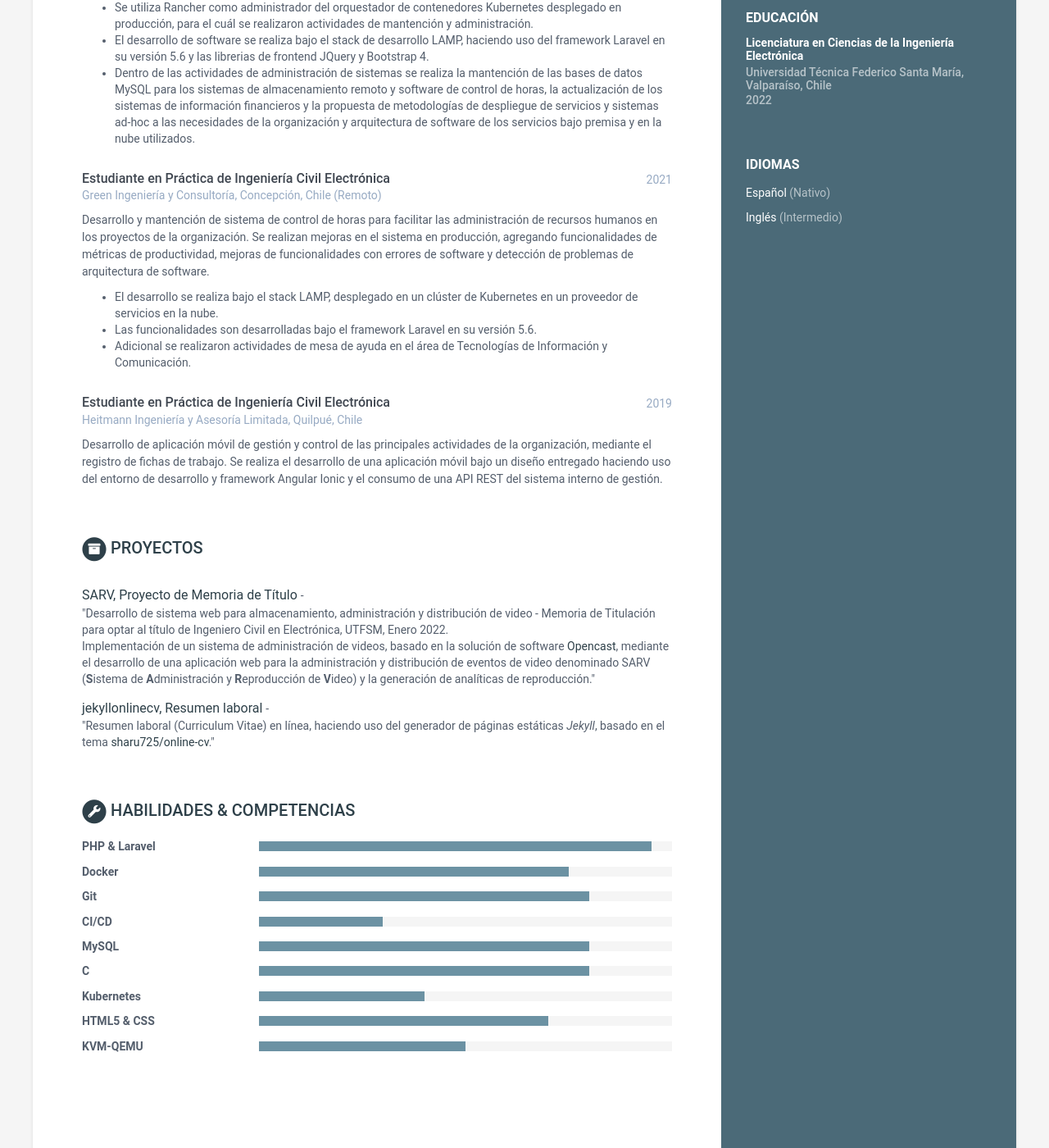
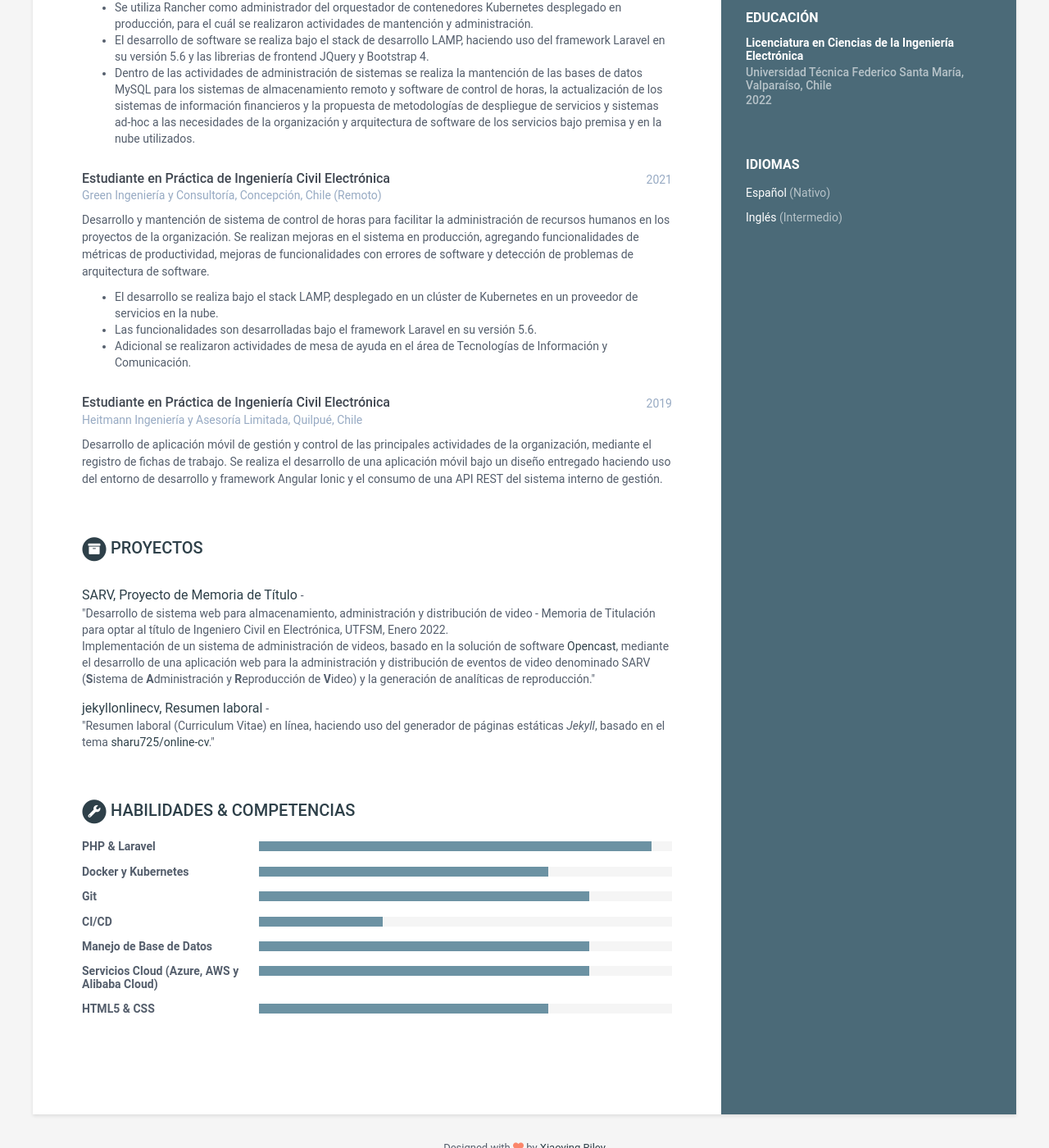
Before and after one commit to agusacevedoanazco/jekyllonlinecv, a Jekyll site: the page built from index.html, in a window 1280 px wide and 1400 px high, scrolled down 584 px. Shown: the whole window at 82% size. Built offline with Jekyll 4.4.1, drawn with Linux system fonts in a browser that asks for light colours.

Commit message:
Update data.yml

```diff
--- a/_data/data.yml
+++ b/_data/data.yml
@@ -26,7 +26,7 @@ sidebar:
     # stack-overflow: # Number/Username, e.g. 123456/alandoe
     # codewars:
     # goodreads: # Number-Username, e.g. 123456-alandoe
-    pdf: https://seafile.nitsuga.cf/f/2e53a7f57f7d4d898c5a/
+    pdf: https://nextcloud.nitsuga.cf/s/Qrd7LTo9rPKbYCW
 
     languages:
       - idiom: Español
@@ -109,7 +109,7 @@ experiences:
       time: 2021
       company: Green Ingeniería y Consultoría, Concepción, Chile (Remoto)
       details: |
-        Desarrollo y mantención de sistema de control de horas para facilitar las administración
+        Desarrollo y mantención de sistema de control de horas para facilitar la administración
         de recursos humanos en los proyectos de la organización. Se realizan mejoras en el sistema
         en producción, agregando funcionalidades de métricas de productividad, mejoras de
         funcionalidades con errores de software y detección de problemas de arquitectura de software.
@@ -176,8 +176,8 @@ skills:
       - name: PHP & Laravel
         level: 95%
 
-      - name: Docker
-        level: 75%
+      - name: Docker y Kubernetes
+        level: 70%
 
       - name: Git
         level: 80%
@@ -185,20 +185,14 @@ skills:
       - name: CI/CD
         level: 30%
 
-      - name: MySQL
+      - name: Manejo de Base de Datos
         level: 80%
 
-      - name: C
+      - name: Servicios Cloud (Azure, AWS y Alibaba Cloud)
         level: 80%
-
-      - name: Kubernetes
-        level: 40%
 
       - name: HTML5 & CSS
         level: 70%
 
-      - name: KVM-QEMU
-        level: 50%
-
 footer: >
     Designed with <i class="fas fa-heart"></i> by <a href="http://themes.3rdwavemedia.com" target="_blank" rel="nofollow">Xiaoying Riley</a>
```
